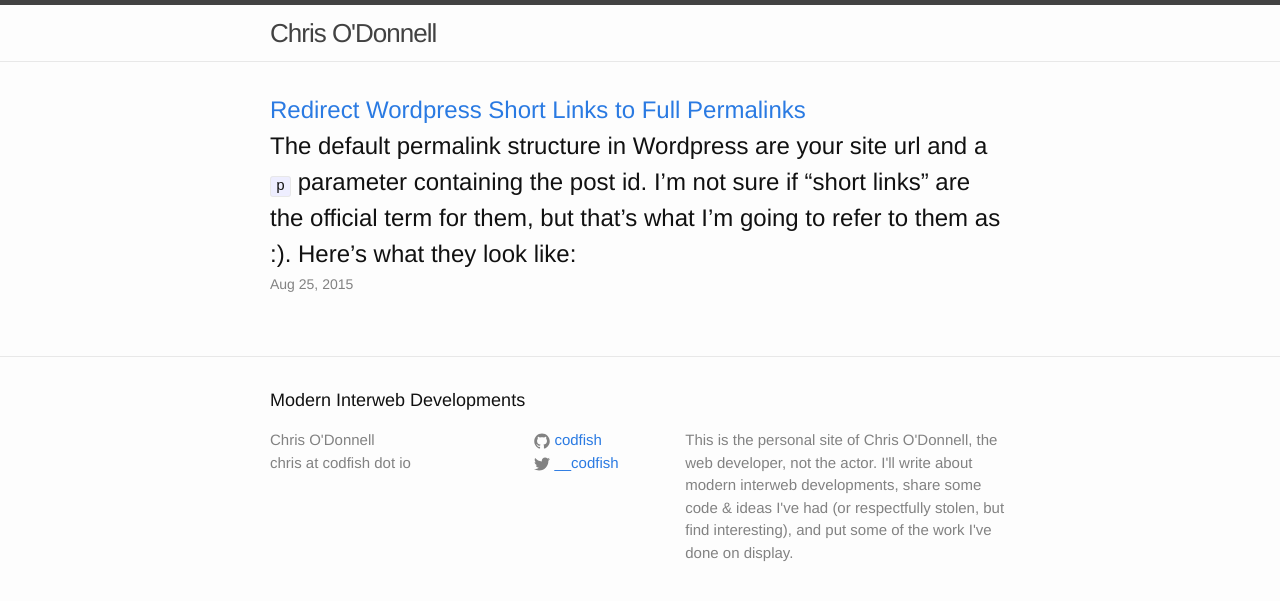
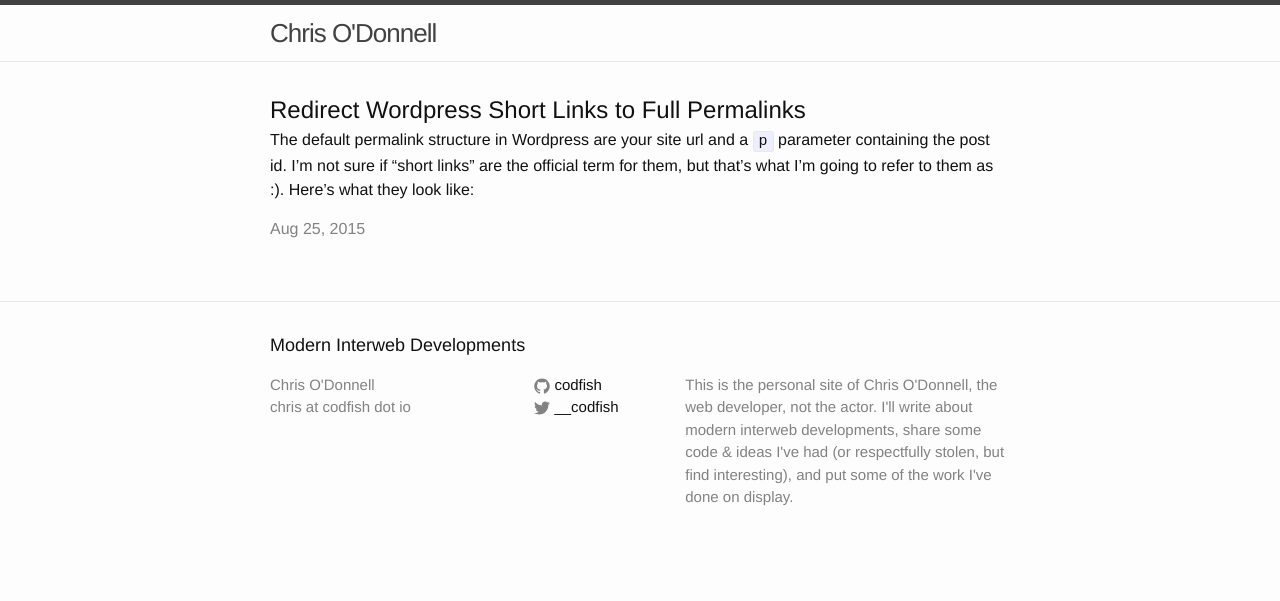
Before and after one commit to codfish/codfish.io, a Jekyll site: the page built from index.html, in a window 1280 px wide. Shown: the top 601 px of the page. Built offline with Jekyll 4.4.1, drawn with Linux system fonts in a browser that asks for light colours.

Commit message:
Update link styles

```diff
--- a/_sass/_base.scss
+++ b/_sass/_base.scss
@@ -72,15 +72,11 @@
  * Links
  */
 a {
-  color: $brand-color;
+  color: $text-color;
   text-decoration: none;
 
-  &:visited {
-    color: darken($brand-color, 15%);
-  }
-
   &:hover {
-    color: $text-color;
+    color: $brand-color;
     text-decoration: underline;
   }
 }
--- a/_sass/_layout.scss
+++ b/_sass/_layout.scss
@@ -176,6 +176,12 @@
   > li {
     margin-bottom: $spacing-unit;
   }
+
+  span {
+    display: block;
+    font-size: 1rem;
+    margin-bottom: $spacing-unit / 2;
+  }
 }
 
 .post-meta {
```
